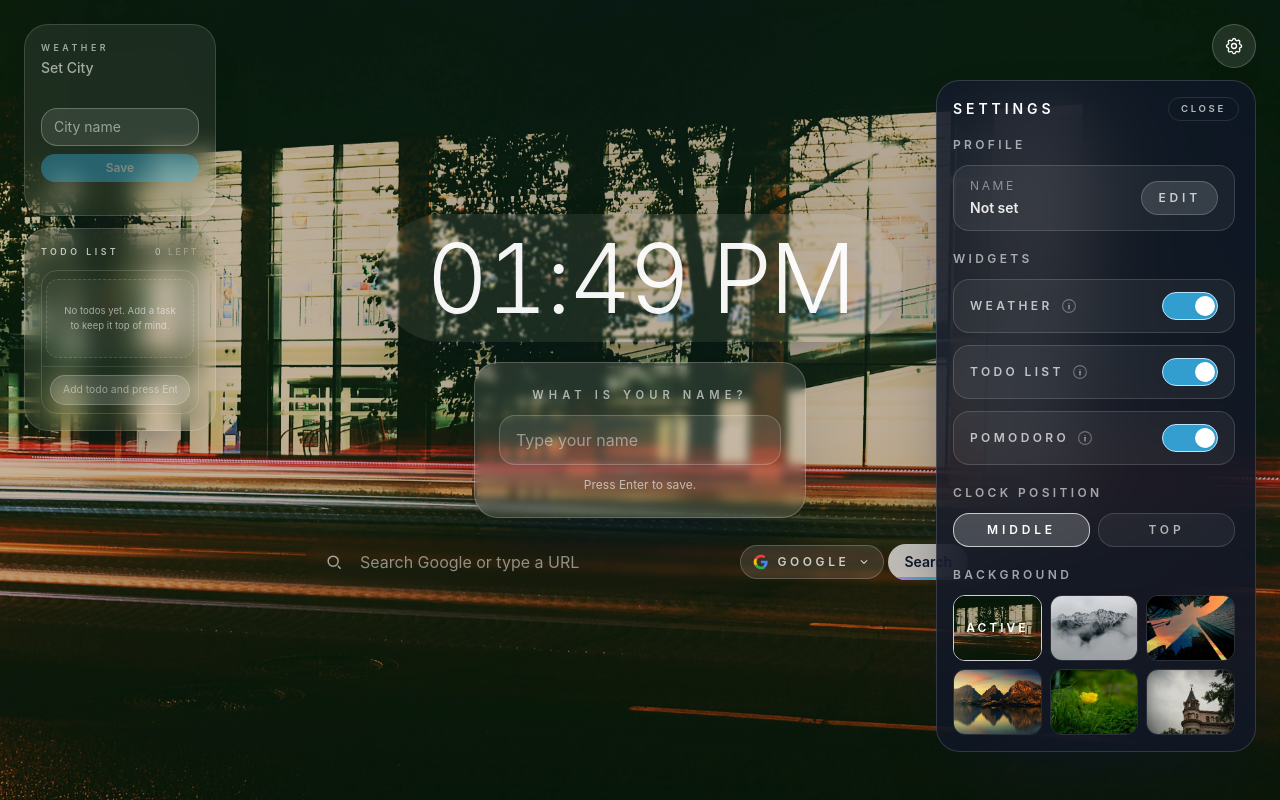
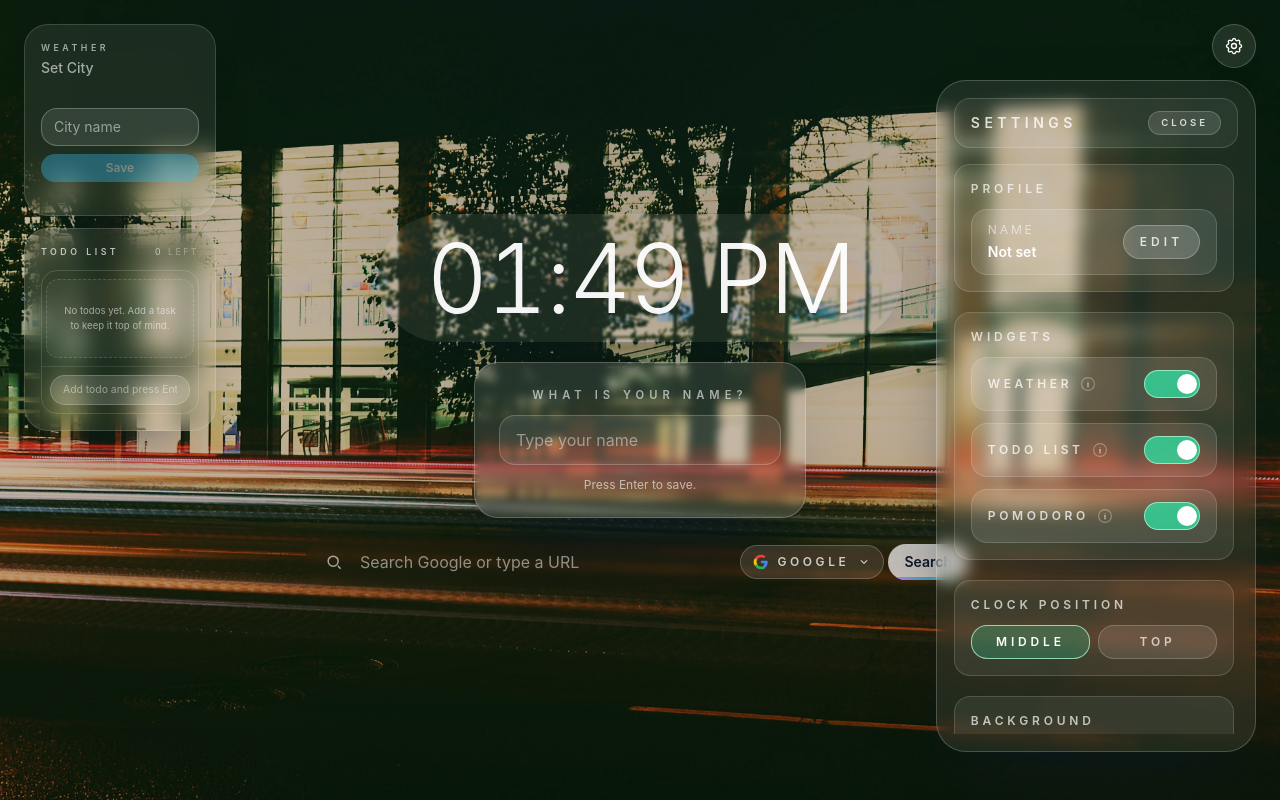
Before and after one commit to Mahdirnj/Browser-Tab-Focus, a React (Vite) app: page / in a window 1280 px wide. Both pictures are taken after a click on the button 1234 px from the left and 46 px from the top of the page. Built offline with nearby package versions, Linux system fonts and the light colour scheme.

Commit message:
Redesign setting panel glassy

```diff
--- a/src/components/PomodoroTimer.jsx
+++ b/src/components/PomodoroTimer.jsx
@@ -157,8 +157,6 @@ export function PomodoroTimer({ isObscured = false }) {
   }, [startPhase])
 
 
-  const phaseLabel = phase === 'focus' ? 'Focus' : phase === 'longBreak' ? 'Long Break' : 'Break'
-
   const nextPhaseLabel = useMemo(() => {
     if (phase === 'focus') {
       const nextCount = cyclesCompleted + 1
--- a/src/components/SettingsPanel.jsx
+++ b/src/components/SettingsPanel.jsx
@@ -262,7 +262,7 @@ export function SettingsPanel({
 
   return (
     <div className="absolute right-6 top-6 z-20">
-      <div className="relative">
+      <div className="relative inline-flex flex-col items-end">
         <button
           type="button"
           onClick={toggleOpen}
@@ -296,7 +296,7 @@ export function SettingsPanel({
           <div
             id="settings-panel"
             ref={panelRef}
-            className={`absolute right-0 top-full mt-3 h-[84vh] w-80 rounded-3xl border border-white/15 bg-slate-900/80 p-4 text-white shadow-[0_35px_80px_-40px_rgba(15,23,42,0.95)] backdrop-blur-2xl flex flex-col transform transition-all duration-250 ease-[cubic-bezier(0.22,0.61,0.36,1)] ${
+            className={`absolute right-0 top-full mt-3 h-[84vh] w-80 overflow-hidden rounded-[30px] border border-white/20 bg-white/[0.08] p-[1.05rem] text-white shadow-[0_32px_70px_-38px_rgba(15,23,42,0.95)] backdrop-blur transition-all duration-250 ease-[cubic-bezier(0.22,0.61,0.36,1)] hover:border-white/30 hover:shadow-[0_42px_95px_-45px_rgba(15,23,42,0.95)] flex flex-col relative before:pointer-events-none before:absolute before:inset-0 before:rounded-[28px] before:bg-gradient-to-br before:from-white/[0.16] before:via-white/[0.05] before:to-transparent before:opacity-0 before:transition before:duration-300  ${
               open
                 ? 'pointer-events-auto scale-100 opacity-100 translate-y-0'
                 : 'pointer-events-none scale-[0.97] opacity-0 translate-y-2'
@@ -308,45 +308,45 @@ export function SettingsPanel({
               }
             }}
           >
-            <div className="flex items-center justify-between">
-              <h2 className="text-sm font-semibold uppercase tracking-[0.28em]">
+            <div className="relative z-[1] flex items-center justify-between rounded-2xl border border-white/15 bg-white/[0.06] px-4 py-3 shadow-[0_22px_55px_-45px_rgba(15,23,42,0.95)]">
+              <h2 className="text-sm font-semibold uppercase tracking-[0.32em] text-white/80">
                 Settings
               </h2>
               <button
                 type="button"
                 onClick={closePanel}
-                className="rounded-full border border-white/10 px-3 py-1 text-[0.6rem] font-semibold uppercase tracking-[0.28em] text-white/70 transition hover:border-white/30 hover:text-white"
+                className="rounded-full border border-white/20 bg-white/[0.12] px-3 py-1 text-[0.6rem] font-semibold uppercase tracking-[0.32em] text-white/80 transition hover:border-white/35 hover:text-white"
               >
                 Close
               </button>
             </div>
 
-            <div className="mt-4 flex-1 space-y-5 overflow-y-scroll pr-1 custom-scroll">
-              <section>
-                <p className="text-xs font-semibold uppercase tracking-[0.28em] text-white/60">
+            <div className="relative z-[1] mt-4 flex-1 space-y-5 overflow-y-scroll pr-1 custom-scroll">
+              <section className="rounded-2xl border border-white/15 bg-white/[0.07] p-4 shadow-[0_28px_60px_-48px_rgba(15,23,42,0.95)]">
+                <p className="text-xs font-semibold uppercase tracking-[0.32em] text-white/70">
                   Profile
                 </p>
-                <div className="mt-3 flex items-center justify-between rounded-2xl border border-white/15 bg-white/5 px-4 py-3">
+                <div className="mt-3 flex items-center justify-between gap-4 rounded-2xl border border-white/15 bg-white/[0.1] px-4 py-3">
                   <div className="text-left">
-                    <p className="text-xs uppercase tracking-[0.22em] text-white/45">
+                    <p className="text-xs uppercase tracking-[0.24em] text-white/55">
                       Name
                     </p>
-                    <p className="mt-1 text-sm font-semibold text-white/90">
+                    <p className="mt-1 text-sm font-semibold text-white">
                       {currentName ? currentName : 'Not set'}
                     </p>
                   </div>
                   <button
                     type="button"
                     onClick={() => onNameEditRequest?.()}
-                    className="rounded-full border border-white/20 bg-white/[0.12] px-4 py-2 text-xs font-semibold uppercase tracking-[0.32em] text-white/75 transition hover:border-white/35 hover:text-white disabled:cursor-not-allowed disabled:border-white/10 disabled:text-white/35"
+                    className="rounded-full border border-white/25 bg-white/[0.18] px-4 py-2 text-xs font-semibold uppercase tracking-[0.34em] text-white/80 transition hover:border-white/40 hover:text-white disabled:cursor-not-allowed disabled:border-white/10 disabled:text-white/35"
                     disabled={!onNameEditRequest}
                   >
                     Edit
                   </button>
                 </div>
               </section>
-              <section>
-                <p className="text-xs font-semibold uppercase tracking-[0.28em] text-white/60">
+              <section className="rounded-2xl border border-white/15 bg-white/[0.07] p-4 shadow-[0_28px_60px_-48px_rgba(15,23,42,0.95)]">
+                <p className="text-xs font-semibold uppercase tracking-[0.32em] text-white/70">
                   Widgets
                 </p>
                 <div className="mt-3 space-y-3">
@@ -373,10 +373,10 @@ export function SettingsPanel({
                     return (
                       <div
                         key={item.id}
-                        className="flex items-center justify-between gap-3 rounded-2xl border border-white/15 bg-white/5 px-4 py-3"
+                        className="flex items-center justify-between gap-3 rounded-2xl border border-white/15 bg-white/[0.1] px-4 py-3 shadow-[0_24px_55px_-48px_rgba(15,23,42,0.95)]"
                       >
                         <div className="flex items-center gap-2 text-left">
-                          <p className="text-xs font-semibold uppercase tracking-[0.28em] text-white/70">
+                          <p className="text-xs font-semibold uppercase tracking-[0.3em] text-white/75">
                             {item.label}
                           </p>
                           <span className="group relative inline-flex h-4 w-4 items-center justify-center">
@@ -392,7 +392,7 @@ export function SettingsPanel({
                               <circle cx="10" cy="6.8" r="0.6" fill="currentColor" stroke="none" />
                               <path d="M10 9v4.6" strokeLinecap="round" />
                             </svg>
-                            <span className="pointer-events-none absolute left-1/2 top-full z-10 mt-2 w-52 -translate-x-1/2 rounded-xl border border-white/15 bg-slate-900/95 px-3 py-2 text-[0.6rem] text-white/75 opacity-0 shadow-lg transition duration-200 group-hover:opacity-100">
+                            <span className="pointer-events-none absolute left-1/2 top-full z-10 mt-2 w-52 -translate-x-1/2 rounded-xl border border-white/15 bg-white/[0.08] px-3 py-2 text-[0.6rem] text-white/80 opacity-0 shadow-[0_18px_45px_-35px_rgba(15,23,42,0.95)] backdrop-blur-2xl transition duration-200 group-hover:opacity-100">
                               {item.description}
                             </span>
                           </span>
@@ -405,13 +405,13 @@ export function SettingsPanel({
                           disabled={!onWidgetToggle}
                           className={`relative inline-flex h-7 w-14 items-center rounded-full border px-1 transition-colors duration-200 ${
                             enabled
-                              ? 'border-sky-200 bg-sky-400/80'
-                              : 'border-white/20 bg-white/10'
+                              ? 'border-emerald-200/80 bg-emerald-400/85'
+                              : 'border-white/20 bg-white/12'
                           } ${!onWidgetToggle ? 'cursor-not-allowed opacity-50' : ''}`}
                         >
                           <span
-                            className={`block h-5 w-5 rounded-full bg-white shadow-sm transition-transform duration-200 ${
-                              enabled ? 'translate-x-7' : 'translate-x-0'
+                            className={`block h-5 w-5 rounded-full bg-white shadow-[0_12px_20px_-10px_rgba(148,163,184,0.9)] transition-transform duration-200 ease-out ${
+                              enabled ? 'translate-x-7 bg-white' : 'translate-x-0'
                             }`}
                           />
                         </button>
@@ -420,8 +420,8 @@ export function SettingsPanel({
                   })}
                 </div>
               </section>
-              <section>
-                <p className="text-xs font-semibold uppercase tracking-[0.28em] text-white/60">
+              <section className="rounded-2xl border border-white/15 bg-white/[0.07] p-4 shadow-[0_28px_60px_-48px_rgba(15,23,42,0.95)]">
+                <p className="text-xs font-semibold uppercase tracking-[0.32em] text-white/70">
                   Clock Position
                 </p>
                 <div className="mt-3 grid grid-cols-2 gap-2">
@@ -435,8 +435,8 @@ export function SettingsPanel({
                         onClick={() => onClockPositionChange?.(position)}
                         className={`rounded-2xl border px-4 py-2 text-xs font-semibold uppercase tracking-[0.32em] transition ${
                           isActive
-                            ? 'border-white/70 bg-white/20 text-white'
-                            : 'border-white/15 bg-white/5 text-white/65 hover:border-white/35 hover:text-white'
+                            ? 'border-emerald-200/80 bg-emerald-400/25 text-white shadow-[0_18px_38px_-30px_rgba(16,185,129,0.85)]'
+                            : 'border-white/20 bg-white/10 text-white/70 hover:border-white/35 hover:text-white'
                         }`}
                         disabled={!onClockPositionChange}
                       >
@@ -446,8 +446,8 @@ export function SettingsPanel({
                   })}
                 </div>
               </section>
-              <section>
-                <p className="text-xs font-semibold uppercase tracking-[0.28em] text-white/60">
+              <section className="rounded-2xl border border-white/15 bg-white/[0.07] p-4 shadow-[0_28px_60px_-48px_rgba(15,23,42,0.95)]">
+                <p className="text-xs font-semibold uppercase tracking-[0.32em] text-white/70">
                   Background
                 </p>
                 <div className="mt-3 grid grid-cols-3 gap-2">
```
Lines whose indentation alone changed are shown as unchanged.
